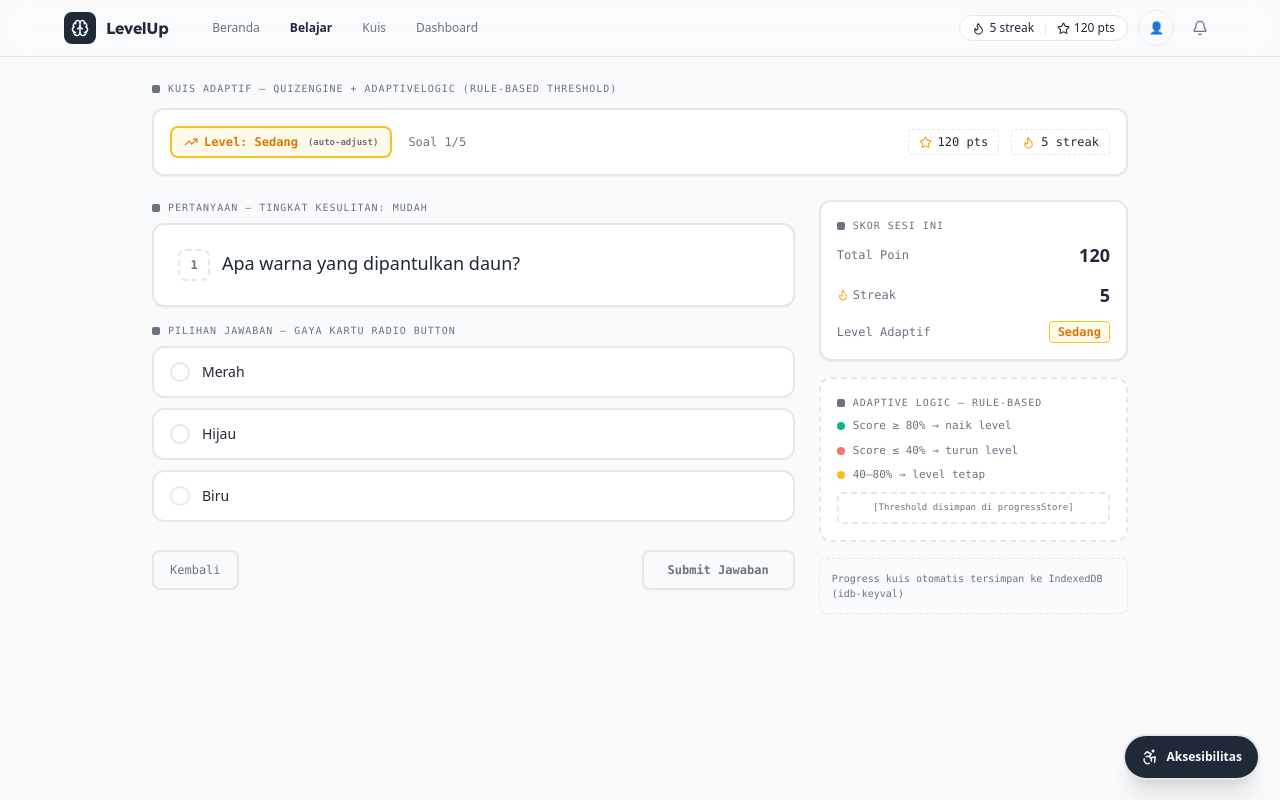
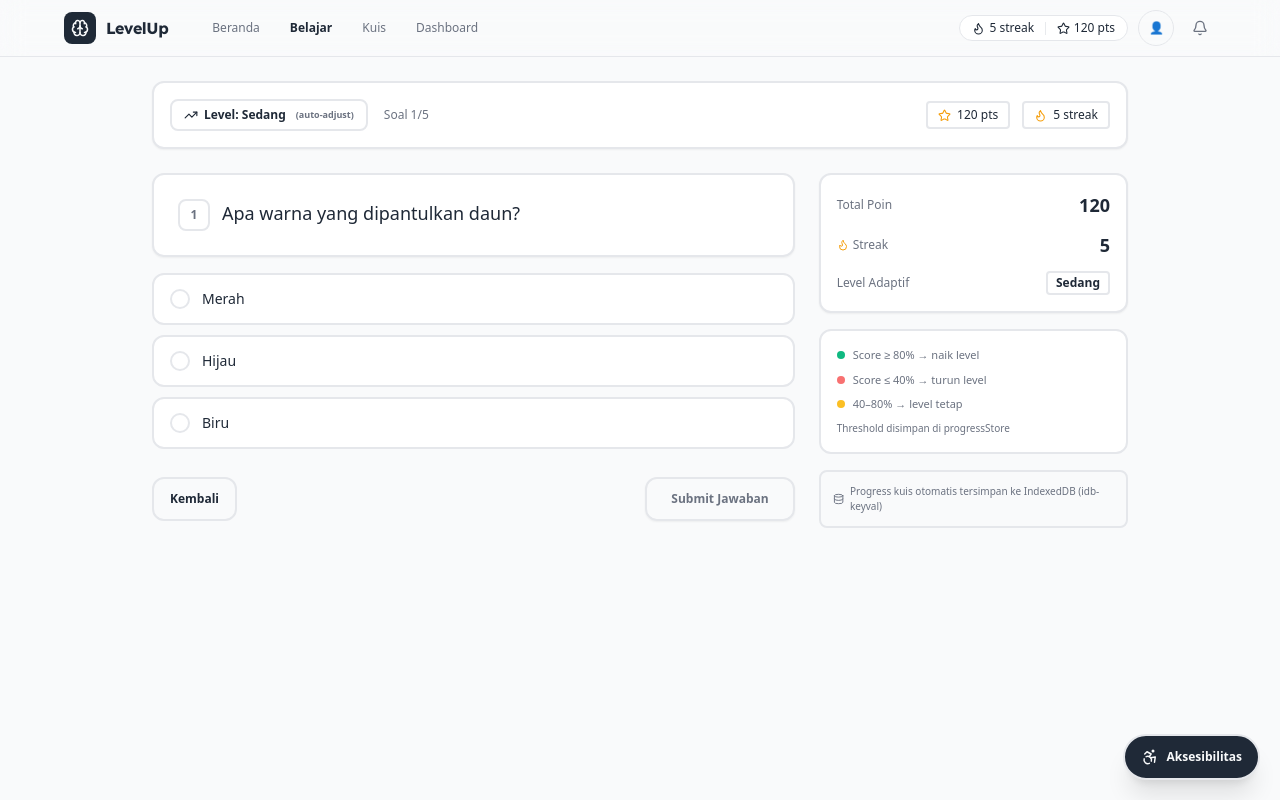
Before and after one commit to kemal-faza/neurodivergent-lms, a Next.js app: page /belajar/kuis/q1 in a window 1280 px wide. Built offline with nearby package versions, Linux system fonts and the light colour scheme.

Commit message:
refactor: apply DESIGN.md rules to KuisEngine (font, border, SectionLabel, WBox, icons)

```diff
--- a/src/components/KuisEngine.tsx
+++ b/src/components/KuisEngine.tsx
@@ -1,9 +1,9 @@
 "use client";
 
 import { useState } from "react";
-import { CheckCircle, XCircle, Flame, Star, TrendingUp, AlertCircle, ChevronRight } from "lucide-react";
+import { CheckCircle, XCircle, Flame, Star, TrendingUp, AlertCircle, ChevronRight, Database } from "lucide-react";
 import type { Soal } from "@/lib/types";
-import { SectionLabel, WBox } from "@/components/ui/WireframePrimitives";
+
 
 interface KuisEngineProps {
   soalList: Soal[];
@@ -52,27 +52,20 @@ export function KuisEngine({
   };
 
   const levelLabel = adaptiveLevel === 1 ? "Mudah" : adaptiveLevel === 2 ? "Sedang" : "Sulit";
-  const levelColor =
-    adaptiveLevel === 1
-      ? "text-blue-600 border-blue-400 bg-blue-50 dark:bg-blue-950/40"
-      : adaptiveLevel === 2
-      ? "text-amber-600 border-amber-400 bg-amber-50 dark:bg-amber-950/40"
-      : "text-purple-600 border-purple-400 bg-purple-50 dark:bg-purple-950/40";
+  return (
+    <div className="max-w-5xl mx-auto px-4 sm:px-6 py-6 font-sans">
+      <div className="mb-6 space-y-3">
 
-  return (
-    <div className="max-w-5xl mx-auto px-4 sm:px-6 py-6 font-mono">
-      <div className="mb-6 space-y-3">
-        <SectionLabel>kuis adaptif — QuizEngine + AdaptiveLogic (rule-based threshold)</SectionLabel>
 
         <div className="flex items-center gap-4 flex-wrap justify-between bg-card border-2 border-border p-4 rounded-xl shadow-sm">
-          <div className={`border-2 ${levelColor} rounded-lg px-3 py-1.5 text-xs font-mono font-bold flex items-center gap-1.5`}>
+          <div className="border-2 border-border rounded-lg px-3 py-1.5 text-xs font-sans font-semibold flex items-center gap-1.5">
             <TrendingUp size={14} />
             <span>Level: <strong>{levelLabel}</strong></span>
             <span className="text-[9px] text-muted ml-1">(auto-adjust)</span>
           </div>
 
           <div className="flex items-center gap-3 flex-1 min-w-[200px]">
-            <span className="text-xs font-mono text-muted flex-shrink-0">Soal {qIndex + 1}/{totalQ}</span>
+            <span className="text-xs font-sans text-muted flex-shrink-0">Soal {qIndex + 1}/{totalQ}</span>
             <div className="flex-1 h-2.5 bg-muted/20 rounded-full overflow-hidden">
               <div
                 className="h-full bg-fg transition-all duration-300 rounded-full"
@@ -81,11 +74,11 @@ export function KuisEngine({
             </div>
           </div>
 
-          <div className="flex gap-3 text-xs font-mono">
-            <span className="border border-dashed border-border px-2.5 py-1 rounded flex items-center gap-1.5">
+          <div className="flex gap-3 text-xs font-sans">
+            <span className="border-2 border-border px-2.5 py-1 rounded flex items-center gap-1.5">
               <Star size={13} className="text-amber-500" /> {poin} pts
             </span>
-            <span className="border border-dashed border-border px-2.5 py-1 rounded flex items-center gap-1.5">
+            <span className="border-2 border-border px-2.5 py-1 rounded flex items-center gap-1.5">
               <Flame size={13} className="text-amber-500" /> {streak} streak
             </span>
           </div>
@@ -95,10 +88,10 @@ export function KuisEngine({
       <div className="grid grid-cols-1 md:grid-cols-3 gap-6">
         <div className="md:col-span-2 space-y-4">
           <div>
-            <SectionLabel>pertanyaan — tingkat kesulitan: {q.diff === 1 ? "mudah" : q.diff === 2 ? "sedang" : "sulit"}</SectionLabel>
+
             <div className="border-2 border-border bg-card rounded-xl p-5 sm:p-6 shadow-sm">
               <div className="flex items-start gap-3">
-                <div className="w-8 h-8 border-2 border-dashed border-border rounded-lg flex items-center justify-center text-xs text-muted font-bold flex-shrink-0">
+                <div className="w-8 h-8 border-2 border-border rounded-lg flex items-center justify-center text-xs text-muted font-bold flex-shrink-0">
                   {qIndex + 1}
                 </div>
                 <p className="text-base sm:text-lg text-fg font-sans font-medium leading-relaxed">{q.t}</p>
@@ -107,7 +100,7 @@ export function KuisEngine({
           </div>
 
           <div>
-            <SectionLabel>pilihan jawaban — gaya kartu radio button</SectionLabel>
+
             <div className="space-y-2.5">
               {q.opsi.map((opt, i) => {
                 let stateClass = "border-border bg-card hover:border-fg hover:bg-muted/10";
@@ -141,7 +134,7 @@ export function KuisEngine({
             <div className={`border-2 rounded-xl p-5 animate-fade-in ${
               isCorrect ? "border-emerald-500 bg-emerald-50/60 dark:bg-emerald-950/20" : "border-amber-400 bg-amber-50/60 dark:bg-amber-950/20"
             }`}>
-              <SectionLabel>feedback adaptif — hasil submit</SectionLabel>
+
               <div className="flex items-start gap-3">
                 {isCorrect ? (
                   <CheckCircle size={20} className="text-emerald-600 flex-shrink-0 mt-0.5" />
@@ -149,12 +142,11 @@ export function KuisEngine({
                   <AlertCircle size={20} className="text-amber-600 flex-shrink-0 mt-0.5" />
                 )}
                 <div className="space-y-2 flex-1">
-                  <WBox
-                    label={isCorrect
+                  <p className="text-xs font-sans font-semibold text-fg">
+                    {isCorrect
                       ? "Jawaban Benar! +20 Poin — Level adaptif kamu berpeluang naik!"
                       : "Jawaban Belum Tepat — Streak reset, kesulitan soal akan disesuaikan otomatis"}
-                    className="!h-9 !text-xs !border-border font-bold"
-                  />
+                  </p>
                   <p className="text-xs font-sans text-fg leading-relaxed">
                     {isCorrect
                       ? "Bagus sekali! Pemahaman kamu mengenai materi ini sudah sangat tepat. Lanjutkan ke pertanyaan berikutnya."
@@ -169,7 +161,7 @@ export function KuisEngine({
             <button
               type="button"
               onClick={() => window.location.href = backUrl}
-              className="px-4 py-2 text-xs border-2 border-border text-muted rounded-lg hover:bg-muted/10 font-mono"
+              className="px-4 py-2 text-xs border-2 border-border text-fg rounded-xl hover:bg-muted/10 font-sans font-semibold min-h-[44px]"
             >
               Kembali
             </button>
@@ -179,7 +171,7 @@ export function KuisEngine({
                 type="button"
                 onClick={handleSubmit}
                 disabled={selected === null}
-                className={`px-6 py-2.5 text-xs font-mono font-bold border-2 rounded-lg transition-all shadow-sm ${
+                className={`px-6 py-2.5 text-xs font-sans font-semibold border-2 rounded-xl transition-all shadow-sm min-h-[44px] ${
                   selected !== null
                     ? "border-fg bg-fg text-bg hover:opacity-90"
                     : "border-border text-muted bg-muted/10 cursor-not-allowed"
@@ -191,7 +183,7 @@ export function KuisEngine({
               <button
                 type="button"
                 onClick={handleNext}
-                className="px-6 py-2.5 text-xs font-mono font-bold border-2 border-fg bg-fg text-bg rounded-lg hover:opacity-90 flex items-center gap-2 shadow-sm"
+                className="px-6 py-2.5 text-xs font-sans font-semibold border-2 border-fg bg-fg text-bg rounded-xl hover:opacity-90 flex items-center gap-2 shadow-sm min-h-[44px]"
               >
                 {qIndex + 1 < soalList.length ? "Soal Berikutnya" : "Lihat Hasil →"} <ChevronRight size={14} />
               </button>
@@ -201,28 +193,27 @@ export function KuisEngine({
 
         <div className="space-y-4">
           <div className="border-2 border-border bg-card rounded-xl p-4 shadow-sm">
-            <SectionLabel>skor sesi ini</SectionLabel>
+
             <div className="space-y-3">
               <div className="flex justify-between items-center">
-                <span className="text-xs font-mono text-muted">Total Poin</span>
+                <span className="text-xs font-sans text-muted">Total Poin</span>
                 <span className="text-lg font-sans font-bold text-fg">{poin}</span>
               </div>
               <div className="flex justify-between items-center">
-                <span className="text-xs font-mono text-muted flex items-center gap-1">
+                <span className="text-xs font-sans text-muted flex items-center gap-1">
                   <Flame size={12} className="text-amber-500" /> Streak
                 </span>
                 <span className="text-lg font-sans font-bold text-fg">{streak}</span>
               </div>
               <div className="flex justify-between items-center">
-                <span className="text-xs font-mono text-muted">Level Adaptif</span>
-                <span className={`text-xs font-mono border rounded px-2 py-0.5 font-bold ${levelColor}`}>{levelLabel}</span>
+                <span className="text-xs font-sans text-muted">Level Adaptif</span>
+                <span className="text-xs font-sans border-2 border-border rounded px-2 py-0.5 font-semibold">{levelLabel}</span>
               </div>
             </div>
           </div>
 
-          <div className="border-2 border-dashed border-border bg-card rounded-xl p-4">
-            <SectionLabel>adaptive logic — rule-based</SectionLabel>
-            <div className="space-y-2 text-[11px] font-mono text-muted">
+          <div className="border-2 border-border bg-card rounded-xl p-4">
+            <div className="space-y-2 text-[11px] font-sans text-muted">
               <div className="flex items-center gap-2">
                 <div className="w-2 h-2 rounded-full bg-emerald-500" />
                 <span>Score ≥ 80% → naik level</span>
@@ -235,12 +226,12 @@ export function KuisEngine({
                 <div className="w-2 h-2 rounded-full bg-amber-400" />
                 <span>40–80% → level tetap</span>
               </div>
-              <WBox label="[Threshold disimpan di progressStore]" className="!h-8 !text-[9px] mt-2" />
+              <span className="text-[10px] font-sans text-muted mt-2 block">Threshold disimpan di progressStore</span>
             </div>
           </div>
 
-          <div className="border border-dashed border-border rounded-lg p-3 text-[10px] text-muted font-mono bg-muted/5">
-            Progress kuis otomatis tersimpan ke IndexedDB (idb-keyval)
+          <div className="border-2 border-border rounded-lg p-3 text-[10px] text-muted font-sans bg-muted/5 flex items-center gap-1.5">
+            <Database size={12} /> Progress kuis otomatis tersimpan ke IndexedDB (idb-keyval)
           </div>
         </div>
       </div>
```
